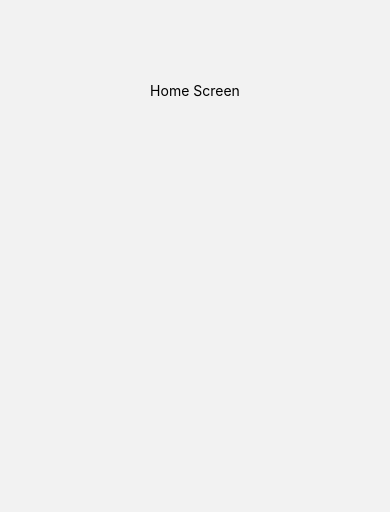
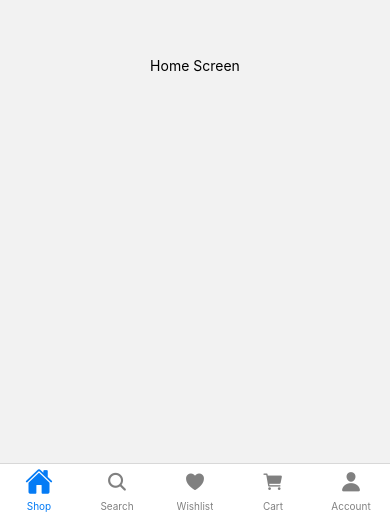
Before and after one commit to Milan-rawat/shopkart-app, a React Native app: screen /WishlistScreen in a window 390 px wide. Before the commit this address had no page. Shown: the part 332-844 px from the top of the page. Built offline with nearby package versions, Linux system fonts and the light colour scheme.

Commit message:
tab navigation

```diff
--- a/App.js
+++ b/App.js
@@ -3,7 +3,7 @@
 import { createNativeStackNavigator } from '@react-navigation/native-stack';
 
 import SplashScreen from './screens/SplashScreen';
-import HomeScreen from './screens/HomeScreen';
+import Dashboard from './screens/Dashboard';
 
 const Stack = createNativeStackNavigator();
 
@@ -17,8 +17,8 @@
           options={{ headerShown: false }}
         />
         <Stack.Screen
-          name="Home"
-          component={HomeScreen}
+          name="Dashboard"
+          component={Dashboard}
           options={{ headerShown: false }}
         />
       </Stack.Navigator>
--- a/package.json
+++ b/package.json
@@ -16,7 +16,8 @@
     "react": "17.0.2",
     "react-native": "0.68.1",
     "react-native-safe-area-context": "^4.2.4",
-    "react-native-screens": "^3.13.1"
+    "react-native-screens": "^3.13.1",
+    "react-native-vector-icons": "^9.1.0"
   },
   "devDependencies": {
     "@babel/core": "^7.12.9",
--- /dev/null
+++ b/screens/Dashboard.js
@@ -0,0 +1,74 @@
+import React from 'react';
+import { createBottomTabNavigator } from '@react-navigation/bottom-tabs';
+import Ionicons from 'react-native-vector-icons/Ionicons';
+
+import HomeScreen from './tabScreens/HomeScreen';
+import CartScreen from './tabScreens/CartScreen';
+import AccountScreen from './tabScreens/AccountScreen';
+import WishlistScreen from './tabScreens/WishlistScreen';
+import SearchScreen from './tabScreens/SearchScreen';
+import Colors from '../constants/Colors';
+
+const Tab = createBottomTabNavigator();
+
+export default function Dashboard() {
+  return (
+    <>
+      <Tab.Navigator
+        screenOptions={({ route }) => ({
+          tabBarIcon: ({ focused, color, size }) => {
+            let iconName, iconSize;
+            if (route.name === 'HomeScreen') {
+              iconName = focused ? 'home' : 'home';
+              iconSize = focused ? 28 : 22;
+            }
+            if (route.name === 'SearchScreen') {
+              iconName = focused ? 'search' : 'search';
+              iconSize = focused ? 28 : 22;
+            }
+            if (route.name === 'WishlistScreen') {
+              iconName = focused ? 'heart' : 'heart';
+              iconSize = focused ? 28 : 22;
+            }
+            if (route.name === 'CartScreen') {
+              iconName = focused ? 'cart' : 'cart';
+              iconSize = focused ? 28 : 22;
+            }
+            if (route.name === 'AccountScreen') {
+              iconName = focused ? 'person' : 'person';
+              iconSize = focused ? 28 : 22;
+            }
+            return <Ionicons name={iconName} size={iconSize} color={color} />;
+          },
+          tabBarActiveTintColor: Colors.primaryColor,
+          tabBarInactiveTintColor: 'grey',
+        })}>
+        <Tab.Screen
+          name="HomeScreen"
+          component={HomeScreen}
+          options={{ headerShown: false, tabBarLabel: 'Shop' }}
+        />
+        <Tab.Screen
+          name="SearchScreen"
+          component={SearchScreen}
+          options={{ headerShown: false, tabBarLabel: 'Search' }}
+        />
+        <Tab.Screen
+          name="WishlistScreen"
+          component={WishlistScreen}
+          options={{ headerShown: false, tabBarLabel: 'Wishlist' }}
+        />
+        <Tab.Screen
+          name="CartScreen"
+          component={CartScreen}
+          options={{ headerShown: false, tabBarLabel: 'Cart' }}
+        />
+        <Tab.Screen
+          name="AccountScreen"
+          component={AccountScreen}
+          options={{ headerShown: false, tabBarLabel: 'Account' }}
+        />
+      </Tab.Navigator>
+    </>
+  );
+}
--- a/screens/SplashScreen.js
+++ b/screens/SplashScreen.js
@@ -5,7 +5,7 @@
 
 export default function SplashScreen({ navigation }) {
   setTimeout(() => {
-    navigation.replace('Home');
+    navigation.replace('Dashboard');
   }, 1500);
   return (
     <View style={styles.splashScreenContainer}>
--- /dev/null
+++ b/screens/tabScreens/AccountScreen.js
@@ -0,0 +1,20 @@
+import React from 'react';
+import { View, Text, StyleSheet } from 'react-native';
+
+const AccountScreen = () => {
+  return (
+    <View style={styles.screen}>
+      <Text style={{ color: 'black' }}>My Account</Text>
+    </View>
+  );
+};
+
+const styles = StyleSheet.create({
+  screen: {
+    flex: 1,
+    justifyContent: 'center',
+    alignItems: 'center',
+  },
+});
+
+export default AccountScreen;
--- /dev/null
+++ b/screens/tabScreens/CartScreen.js
@@ -0,0 +1,20 @@
+import React from 'react';
+import { View, Text, StyleSheet } from 'react-native';
+
+const CartScreen = () => {
+  return (
+    <View style={styles.screen}>
+      <Text style={{ color: 'black' }}>Cart Screen</Text>
+    </View>
+  );
+};
+
+const styles = StyleSheet.create({
+  screen: {
+    flex: 1,
+    justifyContent: 'center',
+    alignItems: 'center',
+  },
+});
+
+export default CartScreen;
--- /dev/null
+++ b/screens/tabScreens/SearchScreen.js
@@ -0,0 +1,20 @@
+import React from 'react';
+import { View, Text, StyleSheet } from 'react-native';
+
+const SearchScreen = () => {
+  return (
+    <View style={styles.screen}>
+      <Text style={{ color: 'black' }}>Search Screen</Text>
+    </View>
+  );
+};
+
+const styles = StyleSheet.create({
+  screen: {
+    flex: 1,
+    justifyContent: 'center',
+    alignItems: 'center',
+  },
+});
+
+export default SearchScreen;
--- /dev/null
+++ b/screens/tabScreens/WishlistScreen.js
@@ -0,0 +1,20 @@
+import React from 'react';
+import { View, Text, StyleSheet } from 'react-native';
+
+const WishlistScreen = () => {
+  return (
+    <View style={styles.screen}>
+      <Text style={{ color: 'black' }}>Wishlist Screen</Text>
+    </View>
+  );
+};
+
+const styles = StyleSheet.create({
+  screen: {
+    flex: 1,
+    justifyContent: 'center',
+    alignItems: 'center',
+  },
+});
+
+export default WishlistScreen;
```
Also changed, not shown: screens/tabScreens/HomeScreen.js (renamed from screens/HomeScreen.js), 22 other files (tests, documents, lock files or other folders).
